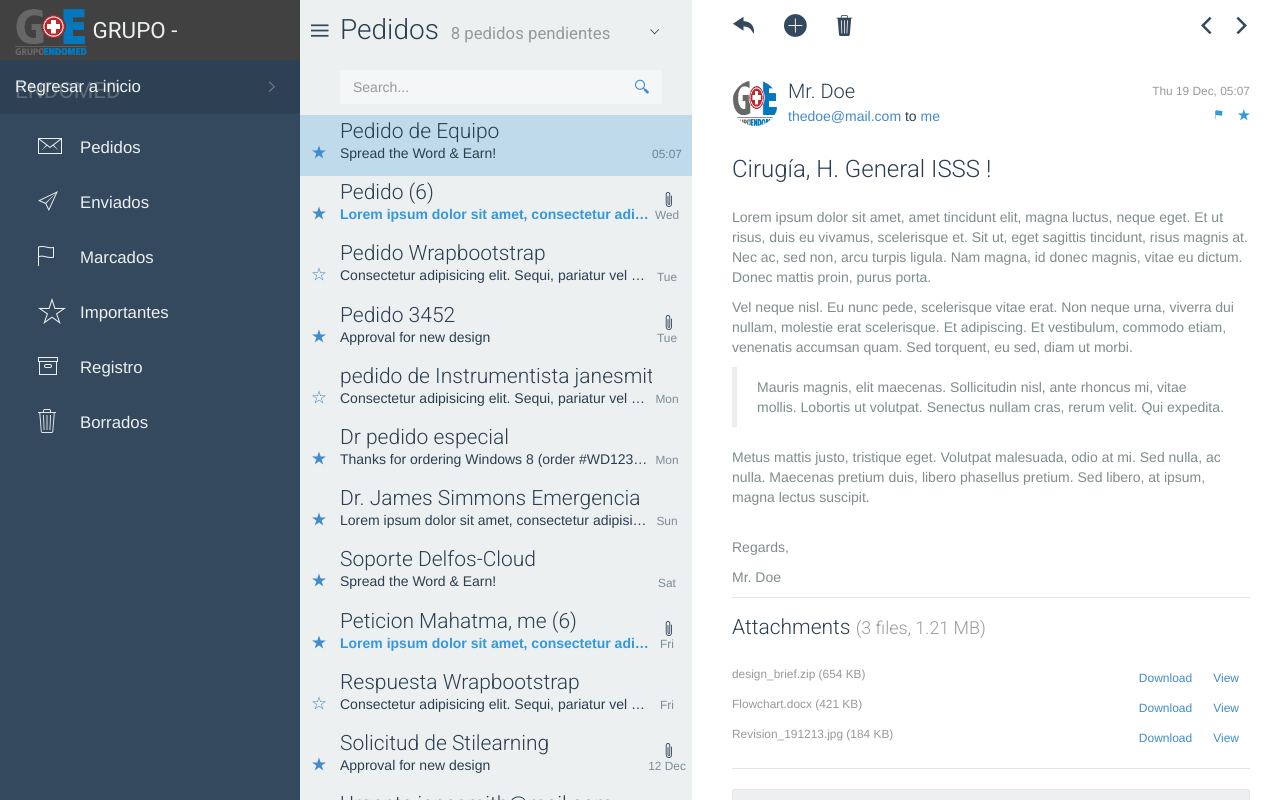
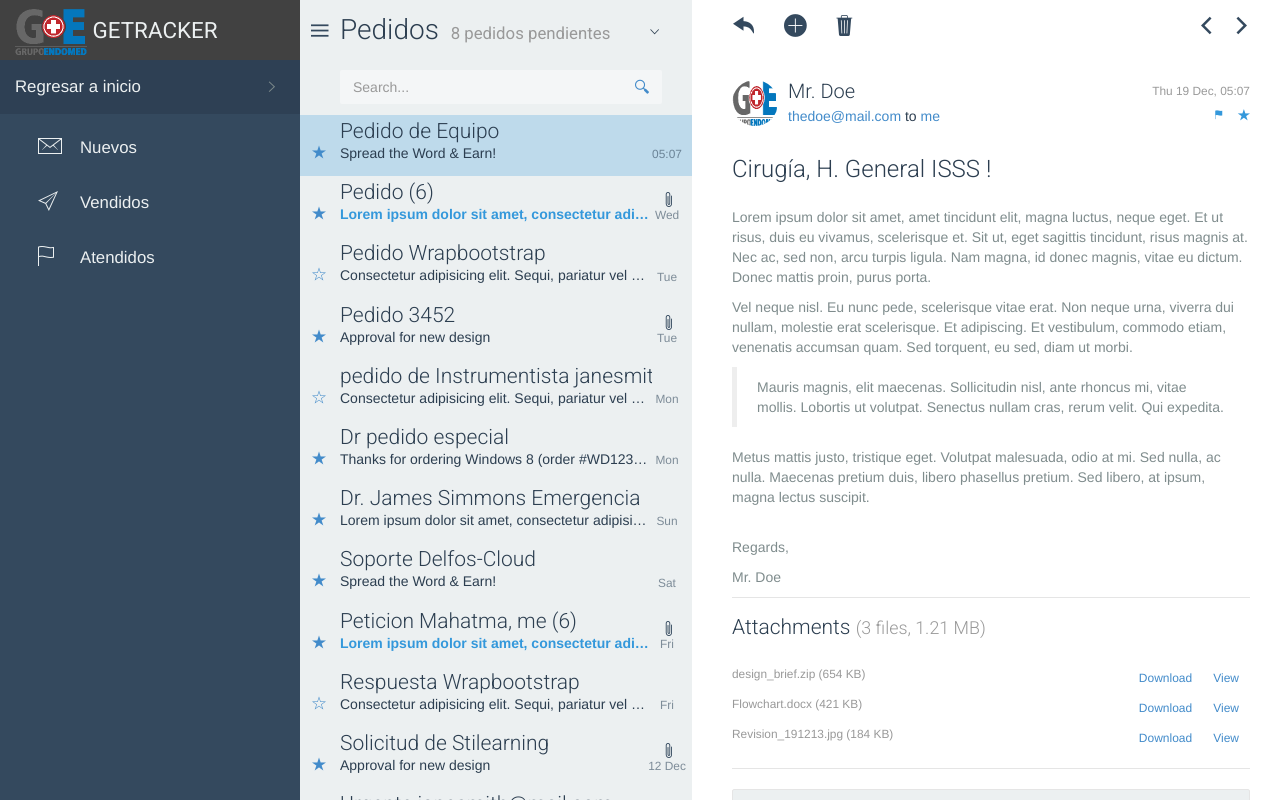
Before and after one commit to 0noel0/frontend-endomed, a plain HTML site: page messages.html in a window 1280 px wide. Drawn offline with Linux system fonts and the light colour scheme.

Commit message:
Se han modificado las vistas: Index, mesages y components

```diff
--- a/assets/app/css/components.css
+++ b/assets/app/css/components.css
@@ -2652,7 +2652,7 @@ ul.messenger-theme-flat .messenger-message-slot.messenger-first.messenger-last .
 
 .box,
 .well {
-  background-color: #ffffff;
+  background-color: #e5e5e5;
   border-color: #e5e5e5;
   border-width: 1px 1px 2px;
   border-radius: 3px;
--- a/messages.html
+++ b/messages.html
@@ -4,7 +4,7 @@
     <meta charset="UTF-8" />
     <meta http-equiv="X-UA-Compatible" content="IE=edge,chrome=1">
     <meta name="viewport" content="initial-scale=1.0,minimum-scale=1.0,maximum-scale=1.0,width=device-width,height=device-height,target-densitydpi=device-dpi,user-scalable=yes" />
-    <title>Syrena Admin Template</title>
+    <title>Pedidos</title>
 
     <!-- fav and touch icons -->
     <link rel="apple-touch-icon-precomposed" sizes="144x144" href="assets/app/ico/apple-touch-icon-144-precomposed.png">
@@ -48,7 +48,7 @@
                     <a href="index.html">
                         <!-- <i class="icon ion-waterdrop"></i> -->
                         <img src="assets/app/img/brand.png" alt="Brand">   <!-- 32px image logo -->
-                        Grupo - Endomed
+                        GETracker
                     </a>
                 </h1><!-- /brand -->
             </div><!-- /side header -->
@@ -68,39 +68,22 @@
                         <li class="side-nav-item">
                             <a href="#">
                                 <i class="nav-item-icon icon ion-ios7-email-outline"></i>
-                                Pedidos
+                                Nuevos
                             </a>
                         </li><!-- /inbox -->
                         <li class="side-nav-item">
                             <a href="#">
                                 <i class="nav-item-icon icon ion-ios7-paperplane-outline"></i>
-                                Enviados
+                                Vendidos
                             </a>
                         </li><!-- /inbox -->
                         <li class="side-nav-item">
                             <a href="#">
                                 <i class="nav-item-icon icon ion-ios7-flag-outline"></i>
-                                Marcados
+                                Atendidos
                             </a>
                         </li><!-- /inbox -->
-                        <li class="side-nav-item">
-                            <a href="#">
-                                <i class="nav-item-icon icon ion-ios7-star-outline"></i>
-                                Importantes
-                            </a>
-                        </li><!-- /inbox -->
-                        <li class="side-nav-item">
-                            <a href="#">
-                                <i class="nav-item-icon icon ion-ios7-box-outline"></i>
-                                Registro
-                            </a>
-                        </li><!-- /inbox -->
-                        <li class="side-nav-item">
-                            <a href="#">
-                                <i class="nav-item-icon icon ion-ios7-trash-outline"></i>
-                                Borrados
-                            </a>
-                        </li><!-- /inbox -->
+                       <!-- /inbox -->
                     </ul><!-- /nav-ul -->
                 </nav><!-- /nav -->
 
```
Also changed, not shown: components.html (+5 -10 lines), index.html (+4 -4 lines).
